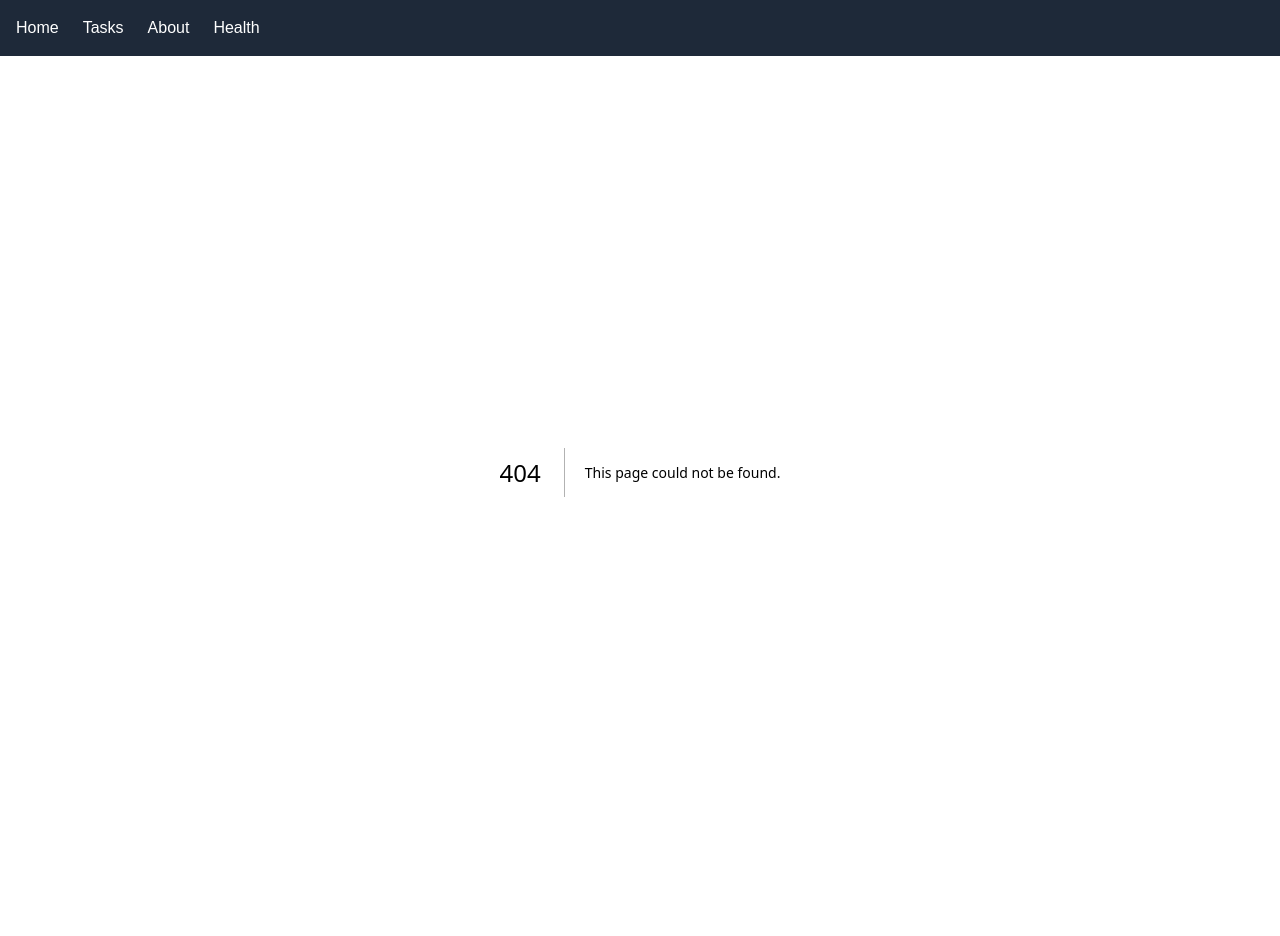
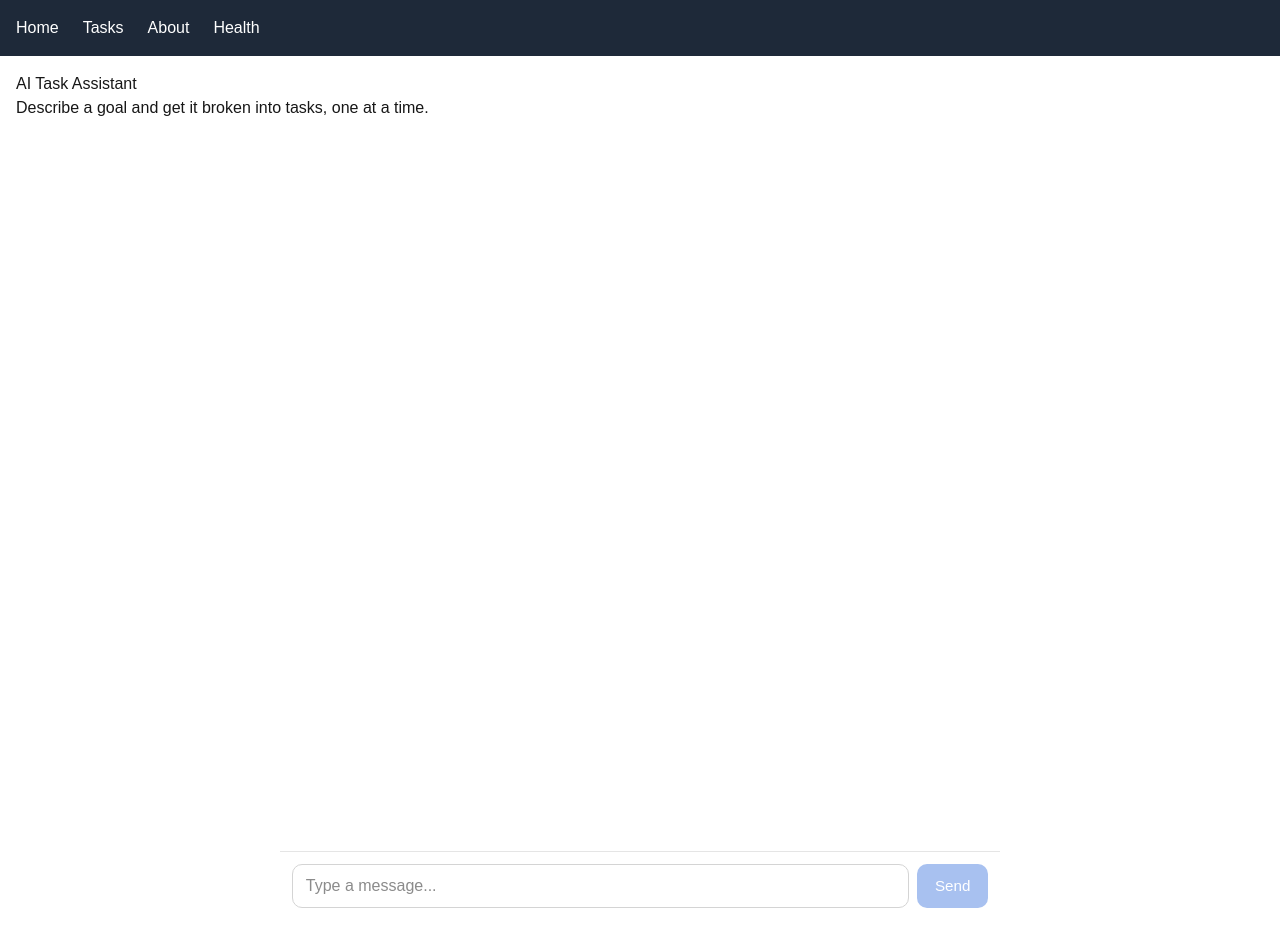
Before and after one commit to Caroljamarco/task-manager-next, a Next.js app: page /assistant in a window 1280 px wide. Before the commit this address had no page. Before the commit the page ends 888 px from the top, so only its background shows below. Built offline with nearby package versions, Linux system fonts and the light colour scheme.

Commit message:
feat: add streaming AI task assistant

```diff
--- /dev/null
+++ b/app/api/chat/route.ts
@@ -0,0 +1,28 @@
+// app/api/chat/route.ts
+//
+// Server-only. This is the one place the Anthropic API key is used —
+// it's read from process.env.ANTHROPIC_API_KEY, which the AI SDK's
+// `anthropic()` provider picks up automatically. It is never sent to,
+// or readable by, the client.
+
+import { anthropic } from "@ai-sdk/anthropic";
+import { streamText, convertToModelMessages, type UIMessage } from "ai";
+import { SYSTEM_PROMPT, MODEL_CONFIG } from "@/lib/ai/config";
+
+export const runtime = "edge";
+export const maxDuration = 30;
+
+export async function POST(req: Request) {
+  const { messages }: { messages: UIMessage[] } = await req.json();
+  const modelMessages = await convertToModelMessages(messages);
+
+  const result = streamText({
+    model: anthropic(MODEL_CONFIG.model),
+    system: SYSTEM_PROMPT,
+    messages: modelMessages,
+    temperature: MODEL_CONFIG.temperature,
+    maxOutputTokens: MODEL_CONFIG.maxTokens,
+  });
+
+  return result.toUIMessageStreamResponse();
+}
--- /dev/null
+++ b/app/assistant/page.tsx
@@ -0,0 +1,13 @@
+// app/assistant/page.tsx
+import Chat from "@/app/components/Chat";
+import "@/app/components/chat.css";
+
+export default function AssistantPage() {
+  return (
+    <main>
+      <h1>AI Task Assistant</h1>
+      <p>Describe a goal and get it broken into tasks, one at a time.</p>
+      <Chat />
+    </main>
+  );
+}
--- /dev/null
+++ b/app/components/Chat.tsx
@@ -0,0 +1,130 @@
+// app/components/Chat.tsx
+"use client";
+
+import { useChat } from "@ai-sdk/react";
+import { useEffect, useRef, useState } from "react";
+
+export default function Chat() {
+  const [input, setInput] = useState("");
+  const { messages, sendMessage, status, stop } = useChat();
+
+  const isStreaming = status === "streaming" || status === "submitted";
+
+  const scrollRef = useRef<HTMLDivElement | null>(null);
+  const [isPinnedToBottom, setIsPinnedToBottom] = useState(true);
+  const [showJumpToLatest, setShowJumpToLatest] = useState(false);
+
+  function handleScroll() {
+    const node = scrollRef.current;
+    if (!node) return;
+    const distanceFromBottom =
+      node.scrollHeight - node.scrollTop - node.clientHeight;
+    const nearBottom = distanceFromBottom < 80;
+    setIsPinnedToBottom(nearBottom);
+    setShowJumpToLatest(!nearBottom);
+  }
+
+  useEffect(() => {
+    if (!isPinnedToBottom) return;
+    const node = scrollRef.current;
+    if (!node) return;
+    node.scrollTop = node.scrollHeight;
+  }, [messages, isPinnedToBottom]);
+
+  function jumpToLatest() {
+    const node = scrollRef.current;
+    if (!node) return;
+    node.scrollTop = node.scrollHeight;
+    setIsPinnedToBottom(true);
+    setShowJumpToLatest(false);
+  }
+
+  const isWaitingForFirstToken = status === "submitted";
+
+  function handleSend() {
+    const text = input.trim();
+    if (!text) return;
+    sendMessage({ text });
+    setInput("");
+    setIsPinnedToBottom(true);
+  }
+
+  return (
+    <div className="chat">
+      <div className="chat-scroll" ref={scrollRef} onScroll={handleScroll}>
+        {messages.map((message) => (
+          <div
+            key={message.id}
+            className={
+              message.role === "user"
+                ? "chat-message chat-message-user"
+                : "chat-message chat-message-assistant"
+            }
+          >
+            {message.parts.map((part, i) =>
+              part.type === "text" ? <span key={i}>{part.text}</span> : null
+            )}
+          </div>
+        ))}
+
+        {isWaitingForFirstToken && (
+          <div
+            className="chat-message chat-message-assistant chat-thinking"
+            aria-live="polite"
+          >
+            <span className="chat-thinking-dot" />
+            <span className="chat-thinking-dot" />
+            <span className="chat-thinking-dot" />
+          </div>
+        )}
+      </div>
+
+      {showJumpToLatest && (
+        <button
+          type="button"
+          className="chat-jump-to-latest"
+          onClick={jumpToLatest}
+        >
+          Jump to latest ↓
+        </button>
+      )}
+
+      <form
+        className="chat-input-row"
+        onSubmit={(event) => {
+          event.preventDefault();
+          handleSend();
+        }}
+      >
+        <textarea
+          className="chat-input"
+          value={input}
+          onChange={(event) => setInput(event.target.value)}
+          placeholder="Type a message..."
+          rows={1}
+          disabled={isStreaming}
+          onKeyDown={(event) => {
+            if (event.key === "Enter" && !event.shiftKey) {
+              event.preventDefault();
+              handleSend();
+            }
+          }}
+        />
+
+        {isStreaming ? (
+          <button type="button" className="chat-stop-button" onClick={stop}>
+            Stop
+          </button>
+        ) : (
+          <button
+            type="submit"
+            className="chat-send-button"
+            disabled={input.trim().length === 0}
+          >
+            Send
+          </button>
+        )}
+      </form>
+    </div>
+  );
+}
--- /dev/null
+++ b/app/components/chat.css
@@ -0,0 +1,143 @@
+.chat {
+  display: flex;
+  flex-direction: column;
+  height: 100dvh;
+  max-width: 720px;
+  margin: 0 auto;
+  position: relative;
+}
+
+.chat-scroll {
+  flex: 1;
+  overflow-y: auto;
+  padding: 1rem;
+  display: flex;
+  flex-direction: column;
+  gap: 0.75rem;
+}
+
+.chat-message {
+  max-width: 85%;
+  padding: 0.65rem 0.9rem;
+  border-radius: 12px;
+  white-space: pre-wrap;
+  word-break: break-word;
+  line-height: 1.45;
+}
+
+.chat-message-user {
+  align-self: flex-end;
+  background: #2563eb;
+  color: white;
+  border-bottom-right-radius: 4px;
+}
+
+.chat-message-assistant {
+  align-self: flex-start;
+  background: #f1f1f3;
+  color: #1a1a1a;
+  border-bottom-left-radius: 4px;
+}
+
+.chat-thinking {
+  display: flex;
+  align-items: center;
+  gap: 4px;
+  min-height: 1.2em;
+}
+
+.chat-thinking-dot {
+  width: 6px;
+  height: 6px;
+  border-radius: 50%;
+  background: currentColor;
+  opacity: 0.4;
+  animation: chat-thinking-pulse 1.1s ease-in-out infinite;
+}
+.chat-thinking-dot:nth-child(2) {
+  animation-delay: 0.15s;
+}
+.chat-thinking-dot:nth-child(3) {
+  animation-delay: 0.3s;
+}
+
+@keyframes chat-thinking-pulse {
+  0%,
+  80%,
+  100% {
+    opacity: 0.25;
+    transform: translateY(0);
+  }
+  40% {
+    opacity: 1;
+    transform: translateY(-2px);
+  }
+}
+
+@media (prefers-reduced-motion: reduce) {
+  .chat-thinking-dot {
+    animation: none;
+    opacity: 0.6;
+  }
+}
+
+.chat-jump-to-latest {
+  position: absolute;
+  bottom: 84px;
+  left: 50%;
+  transform: translateX(-50%);
+  background: #1a1a1a;
+  color: white;
+  border: none;
+  border-radius: 999px;
+  padding: 0.4rem 0.9rem;
+  font-size: 0.85rem;
+  cursor: pointer;
+}
+
+.chat-input-row {
+  display: flex;
+  gap: 0.5rem;
+  padding: 0.75rem;
+  padding-bottom: max(0.75rem, env(safe-area-inset-bottom));
+  border-top: 1px solid #e5e5e5;
+  background: white;
+}
+
+.chat-input {
+  flex: 1;
+  resize: none;
+  border: 1px solid #d4d4d4;
+  border-radius: 10px;
+  padding: 0.6rem 0.8rem;
+  font-size: 16px;
+  line-height: 1.4;
+  max-height: 120px;
+}
+
+.chat-send-button,
+.chat-stop-button {
+  border: none;
+  border-radius: 10px;
+  padding: 0 1.1rem;
+  font-size: 0.95rem;
+  cursor: pointer;
+}
+
+.chat-send-button {
+  background: #2563eb;
+  color: white;
+}
+.chat-send-button:disabled {
+  background: #a8c1f0;
+  cursor: not-allowed;
+}
+.chat-stop-button {
+  background: #1a1a1a;
+  color: white;
+}
+
+*:focus-visible {
+  outline: 2px solid #2563eb;
+  outline-offset: 2px;
+}
--- /dev/null
+++ b/lib/ai/config.ts
@@ -0,0 +1,42 @@
+/**
+ * lib/ai/config.ts
+ *
+ * Single source of truth for every AI-powered chat feature in this app:
+ * which model, how it's tuned, and what it's told to do.
+ *
+ * IMPORTANT: this file only ever runs on the server (it's imported by
+ * app/api/chat/route.ts, never by a client component). That's what
+ * keeps the API key server-side.
+ */
+
+export const MODEL_CONFIG = {
+  model: "claude-sonnet-4-5" as const,
+  temperature: 0.7,
+  maxTokens: 1024,
+};
+
+/**
+ * AI Task Assistant — the capstone's central AI feature.
+ * The user describes a goal in plain language; the assistant breaks
+ * it into a concrete, ordered task list, streamed one task at a time
+ * so the list visibly builds itself as it's generated.
+ */
+export const SYSTEM_PROMPT = `You are a task-planning assistant inside a Task Manager app.
+
+Your job: when the user describes a goal (e.g. "plan a weekend trip",
+"launch a small side project"), break it into a clear, ordered list of
+concrete, actionable tasks they could add to their task list.
+
+Guidelines:
+- Output the tasks as a simple numbered list, one per line — nothing
+  else before or after. No preamble like "Sure, here's a plan:".
+- Keep each task short (under ~10 words) and action-oriented — start
+  with a verb ("Book", "Research", "Draft"), not a noun phrase.
+- Aim for 4-8 tasks. Fewer if the goal is small, more only if it
+  genuinely needs it — don't pad the list.
+- If the goal is too vague to break down responsibly (e.g. just "help
+  me"), ask one clarifying question instead of guessing.
+- Never invent specific dates, prices, or facts about the real world
+  (flights, venues, etc.) — keep tasks generic and actionable
+  regardless of specifics the user hasn't provided.
+`;
--- a/package.json
+++ b/package.json
@@ -9,6 +9,9 @@
     "lint": "eslint"
   },
   "dependencies": {
+    "@ai-sdk/anthropic": "^4.0.30",
+    "@ai-sdk/react": "^4.0.55",
+    "ai": "^7.0.52",
     "next": "16.2.10",
     "react": "19.2.4",
     "react-dom": "19.2.4"
```
Also changed, not shown: 1 other file (tests, documents, lock files or other folders).
